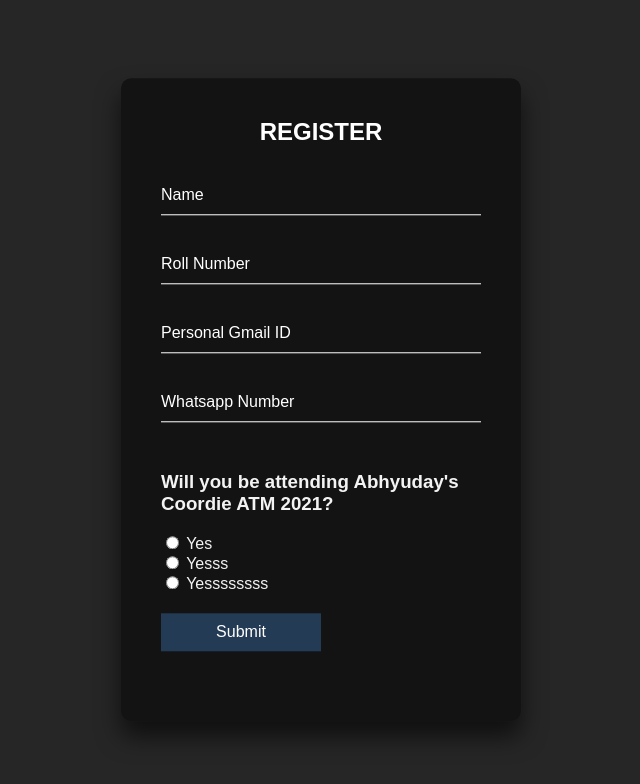
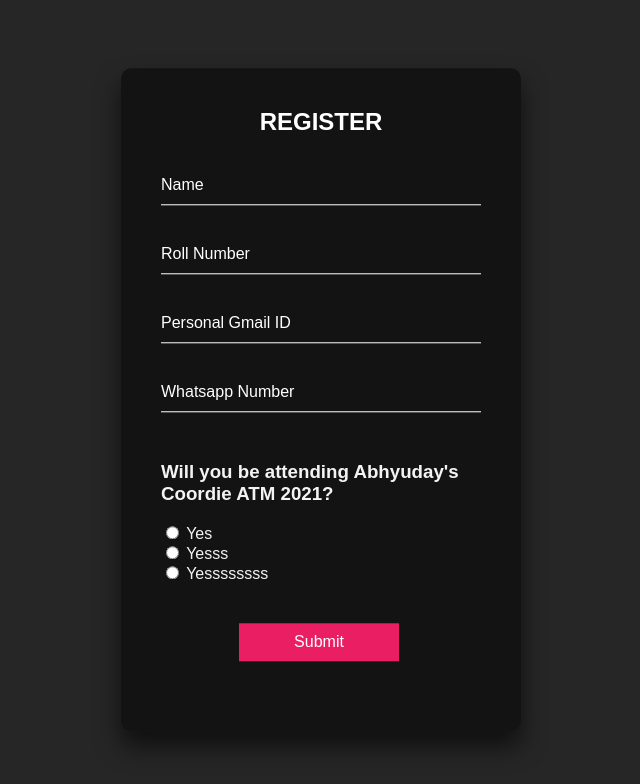
Before and after one commit to prayas-covid/invitation, a Django app: page /register/ in a window 1280 px wide. Shown: the top 784 px of the page, without its empty margins (319-959 px from the left). Run offline with Django 3.2, Linux system fonts and the light colour scheme.

Commit message:
changed colour

```diff
--- a/website/static/css/register.css
+++ b/website/static/css/register.css
@@ -44,11 +44,12 @@ body {
     background: transparent;
 }
 .login-box .user-box input[type=submit]{
-    margin-top: 20px;
+    margin-top: 40px;
+    margin-left: 78px;
     cursor: pointer;
     border: none;
     width: 50%;
-    background-color: #243b55;
+    background-color: #e91e63;
     color: #fff;
 }
 .login-box .user-box label {
```
